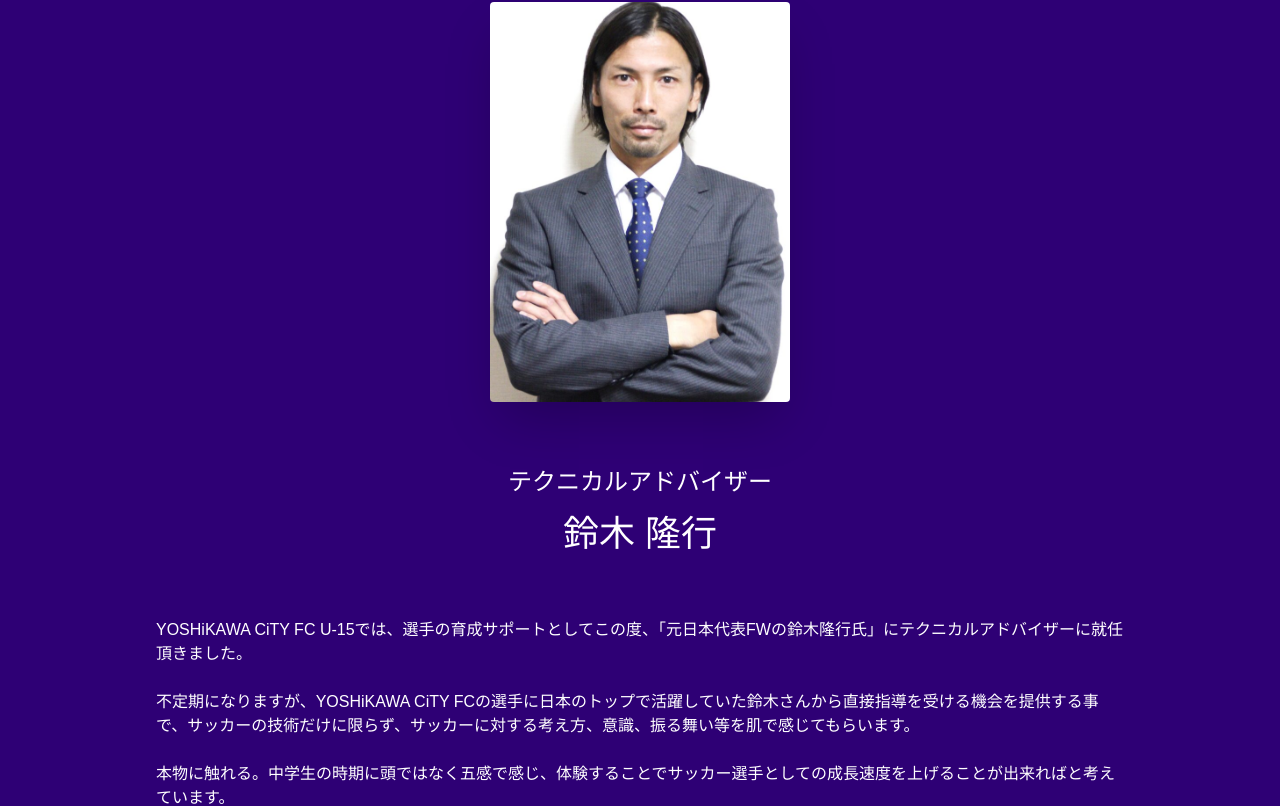
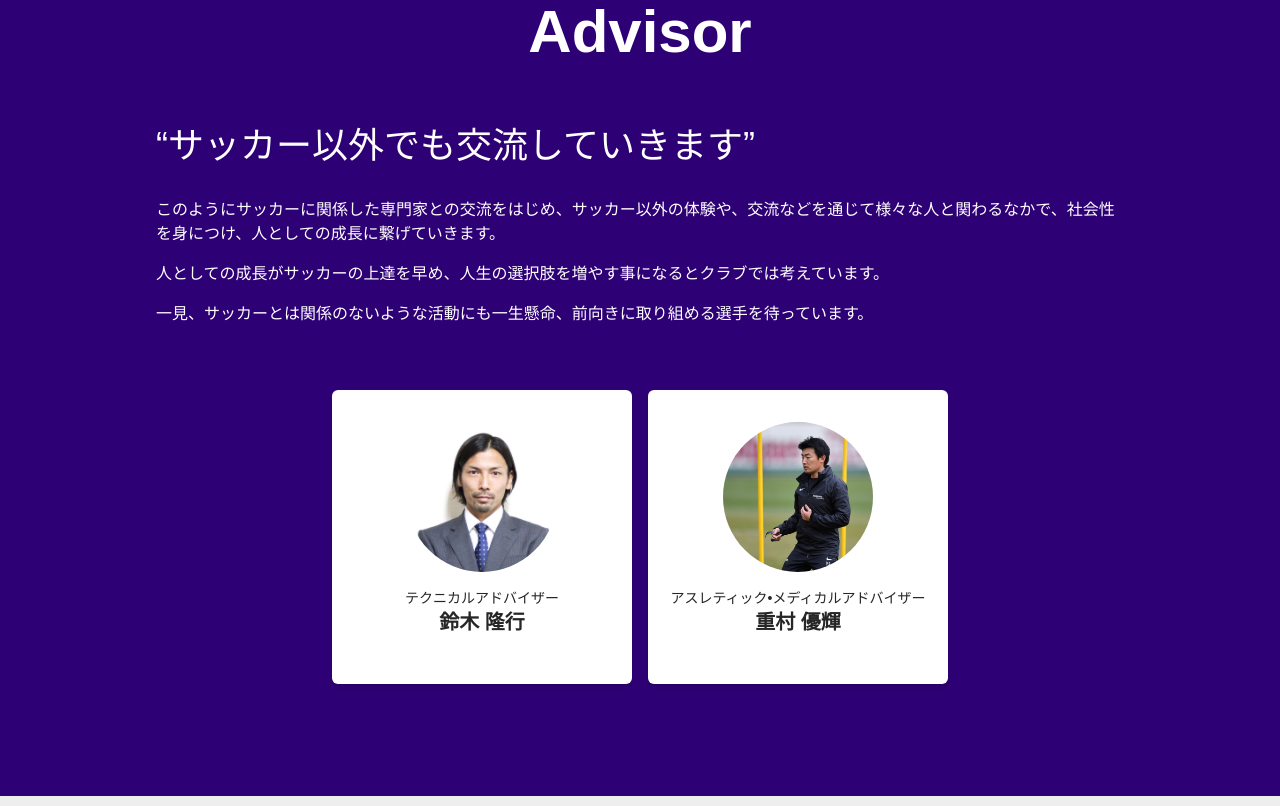
Before and after one commit to yoshikawacityfc/yoshikawacityfc, a Next.js app in the folder apps/frontend/: page /team in a window 1280 px wide. Shown: the part 1494-2300 px from the top of the page. Built offline with nearby package versions, Linux system fonts and the light colour scheme; a small style sheet from the web is missing.

Commit message:
:+1: Advisor構成変更

```diff
--- /dev/null
+++ b/apps/frontend/src/constants/image.ts
@@ -0,0 +1 @@
+export const EMPTY_USER_IMAGE_PATH = "/user-icon.svg";
--- a/apps/frontend/src/features/advisor/components/Advisor.tsx
+++ b/apps/frontend/src/features/advisor/components/Advisor.tsx
@@ -1,29 +1,29 @@
+import { useState } from "react";
 import { advisors } from "../data";
+import { AdvisorProfile } from "../types";
+import { AdvisorCard } from "./AdvisorCard";
+import { AdvisorProfileModal } from "./AdvisorProfileModal";
 
 export const Advisor = (): JSX.Element => {
+  const [isAdvisorProfileModalVisible, setIsAdvisorProfileModalVisible] =
+    useState(false);
+  const [selectedAdvisorProfile, setSelectedAdvisorProfile] =
+    useState<AdvisorProfile>();
+
+  const handleAdvisorCardClick = (id: number) => {
+    setIsAdvisorProfileModalVisible(true);
+
+    setSelectedAdvisorProfile(advisors.find((item) => item.id === id));
+  };
+
   return (
     <div className="bg-primary py-24">
       <div className="max-w-[1000px] m-auto px-4">
-        {advisors.map((advisor, index) => (
-          <div key={index} className="mb-32">
-            <img
-              src={advisor.profileImage}
-              alt={advisor.name}
-              className="w-[300px] h-[400px] object-cover shadow-2xl rounded m-auto mb-16"
-            />
+        <h2 className="text-secondary font-semibold text-6xl text-center mb-16">
+          Advisor
+        </h2>
 
-            <div className="text-secondary flex flex-col items-center mb-16">
-              <span className="text-2xl mb-4">{advisor.position}</span>
-              <p className="text-4xl whitespace-pre-line">{advisor.name}</p>
-            </div>
-
-            <p className="text-secondary whitespace-pre-line">
-              {advisor.description}
-            </p>
-          </div>
-        ))}
-
-        <div className="text-secondary">
+        <div className="text-secondary mb-16">
           <h3 className="text-4xl mb-8">“サッカー以外でも交流していきます”</h3>
 
           <p className="mb-4">
@@ -38,6 +38,25 @@ export const Advisor = (): JSX.Element => {
             一見、サッカーとは関係のないような活動にも一生懸命、前向きに取り組める選手を待っています。
           </p>
         </div>
+
+        <div className="flex flex-wrap justify-center">
+          {advisors.map((advisor, index) => (
+            <AdvisorCard
+              className="mx-2 mb-4"
+              key={index}
+              advisorProfile={advisor}
+              onClick={handleAdvisorCardClick}
+            />
+          ))}
+        </div>
+
+        {selectedAdvisorProfile && (
+          <AdvisorProfileModal
+            visible={isAdvisorProfileModalVisible}
+            advisorProfile={selectedAdvisorProfile}
+            onClose={() => setIsAdvisorProfileModalVisible(false)}
+          />
+        )}
       </div>
     </div>
   );
--- /dev/null
+++ b/apps/frontend/src/features/advisor/components/AdvisorCard.tsx
@@ -0,0 +1,37 @@
+import { EMPTY_USER_IMAGE_PATH } from "@/constants/image";
+import clsx from "clsx";
+import { AdvisorProfile } from "../types";
+
+interface AdvisorCardProps {
+  advisorProfile: AdvisorProfile;
+  className?: string;
+  onClick: (id: number) => void;
+}
+
+export const AdvisorCard = ({
+  advisorProfile,
+  className,
+  onClick,
+}: AdvisorCardProps): JSX.Element => {
+  // TODO: Cardコンポーネント追加
+  return (
+    <div
+      className={clsx(
+        className,
+        "py-8 px-4 bg-secondary shadow-md rounded-md min-w-[300px] flex flex-col items-center cursor-pointer hover:shadow-xl"
+      )}
+      onClick={() => onClick(advisorProfile.id)}
+    >
+      <img
+        className="object-cover w-[150px] h-[150px] rounded-[50%]"
+        src={advisorProfile.profileImage || EMPTY_USER_IMAGE_PATH}
+        alt={advisorProfile.name}
+      />
+
+      <div className="flex flex-col items-center my-4">
+        <span className="text-sm">{advisorProfile.position}</span>
+        <p className="text-xl font-semibold">{advisorProfile.name}</p>
+      </div>
+    </div>
+  );
+};
--- /dev/null
+++ b/apps/frontend/src/features/advisor/components/AdvisorProfileModal.tsx
@@ -0,0 +1,43 @@
+import { Button, Modal } from "@/components/Elements";
+import { EMPTY_USER_IMAGE_PATH } from "@/constants/image";
+import { AdvisorProfile } from "../types";
+
+interface AdvisorProfileModalProps {
+  visible: boolean;
+  advisorProfile: AdvisorProfile;
+  onClose: () => void;
+}
+
+export const AdvisorProfileModal = ({
+  visible,
+  advisorProfile,
+  onClose,
+}: AdvisorProfileModalProps): JSX.Element => {
+  return (
+    <Modal visible={visible} onClose={onClose}>
+      <div className="w-[90vw] max-w-[700px] overflow-scroll p-6">
+        <img
+          src={advisorProfile.profileImage || EMPTY_USER_IMAGE_PATH}
+          alt={advisorProfile.name}
+          className="object-cover w-[200px] h-[200px] rounded-[50%] m-auto mb-4"
+        />
+
+        <div className="flex flex-col items-center mb-8">
+          <span className="text-sm">{advisorProfile.position}</span>
+          <p className="text-xl font-semibold">{advisorProfile.name}</p>
+        </div>
+
+        {advisorProfile.description && (
+          <p className="mb-8 whitespace-pre-line">
+            {advisorProfile.description}
+          </p>
+        )}
+
+        <div className="w-3/4 m-auto mt-8 px-4">
+          {/* NOTE: モーダルを開くタイミングで強制的にボタンまでスクロールしてしまうためtabIndexに負の値を渡す */}
+          <Button label="閉じる" fullWidth tabIndex={-1} onClick={onClose} />
+        </div>
+      </div>
+    </Modal>
+  );
+};
--- a/apps/frontend/src/features/advisor/data/index.ts
+++ b/apps/frontend/src/features/advisor/data/index.ts
@@ -1,7 +1,8 @@
-import { Advisor } from "../types";
+import { AdvisorProfile } from "../types";
 
-export const advisors: Advisor[] = [
+export const advisors: AdvisorProfile[] = [
   {
+    id: 1,
     name: "鈴木 隆行",
     position: "テクニカルアドバイザー",
     profileImage: "/suzuki-takayuki.jpeg",
@@ -16,6 +17,7 @@ export const advisors: Advisor[] = [
     YOSHiKAWA CiTY FCの選手達と共にコーチ陣も成長しながらチームを創り上げていきます。`,
   },
   {
+    id: 2,
     name: "重村 優輝",
     position: "アスレティック•メディカルアドバイザー",
     profileImage: "/shigemura-yuki.jpeg",
--- a/apps/frontend/src/features/advisor/types/index.ts
+++ b/apps/frontend/src/features/advisor/types/index.ts
@@ -1,4 +1,5 @@
-export interface Advisor {
+export interface AdvisorProfile {
+  id: number;
   name: string;
   position: string;
   profileImage: string;
--- a/apps/frontend/src/features/staffs/components/StaffCard.tsx
+++ b/apps/frontend/src/features/staffs/components/StaffCard.tsx
@@ -1,5 +1,5 @@
+import { EMPTY_USER_IMAGE_PATH } from "@/constants/image";
 import clsx from "clsx";
-import { STAFF_EMPTY_IMG_PATH } from "../constants";
 import { StaffProfile } from "../types";
 
 interface StaffCardProps {
@@ -24,7 +24,7 @@ export const StaffCard = ({
     >
       <img
         className="object-cover w-[150px] h-[150px] rounded-[50%]"
-        src={staffProfile.profileImage || STAFF_EMPTY_IMG_PATH}
+        src={staffProfile.profileImage || EMPTY_USER_IMAGE_PATH}
         alt={staffProfile.name}
       />
 
--- a/apps/frontend/src/features/staffs/components/StaffProfileModal.tsx
+++ b/apps/frontend/src/features/staffs/components/StaffProfileModal.tsx
@@ -1,6 +1,6 @@
 import { Button, Modal } from "@/components/Elements";
+import { EMPTY_USER_IMAGE_PATH } from "@/constants/image";
 import { useMemo } from "react";
-import { STAFF_EMPTY_IMG_PATH } from "../constants";
 import { StaffProfile } from "../types";
 
 interface StaffProfileProps {
@@ -26,9 +26,9 @@ export const StaffProfileModal = ({
 
   return (
     <Modal visible={visible} onClose={onClose}>
-      <div className="w-[90vw] max-w-[700px] h-[90vh] overflow-scroll p-6">
+      <div className="w-[90vw] max-w-[700px] overflow-scroll p-6">
         <img
-          src={staffProfile.profileImage || STAFF_EMPTY_IMG_PATH}
+          src={staffProfile.profileImage || EMPTY_USER_IMAGE_PATH}
           alt={staffProfile.name}
           className="object-cover w-[200px] h-[200px] rounded-[50%] m-auto mb-4"
         />
--- a/apps/frontend/src/features/staffs/constants/index.ts
+++ /dev/null
@@ -1 +0,0 @@
-export const STAFF_EMPTY_IMG_PATH = "/user-icon.svg";
```
Also changed, not shown: apps/frontend/public/suzuki-takayuki.jpeg.
